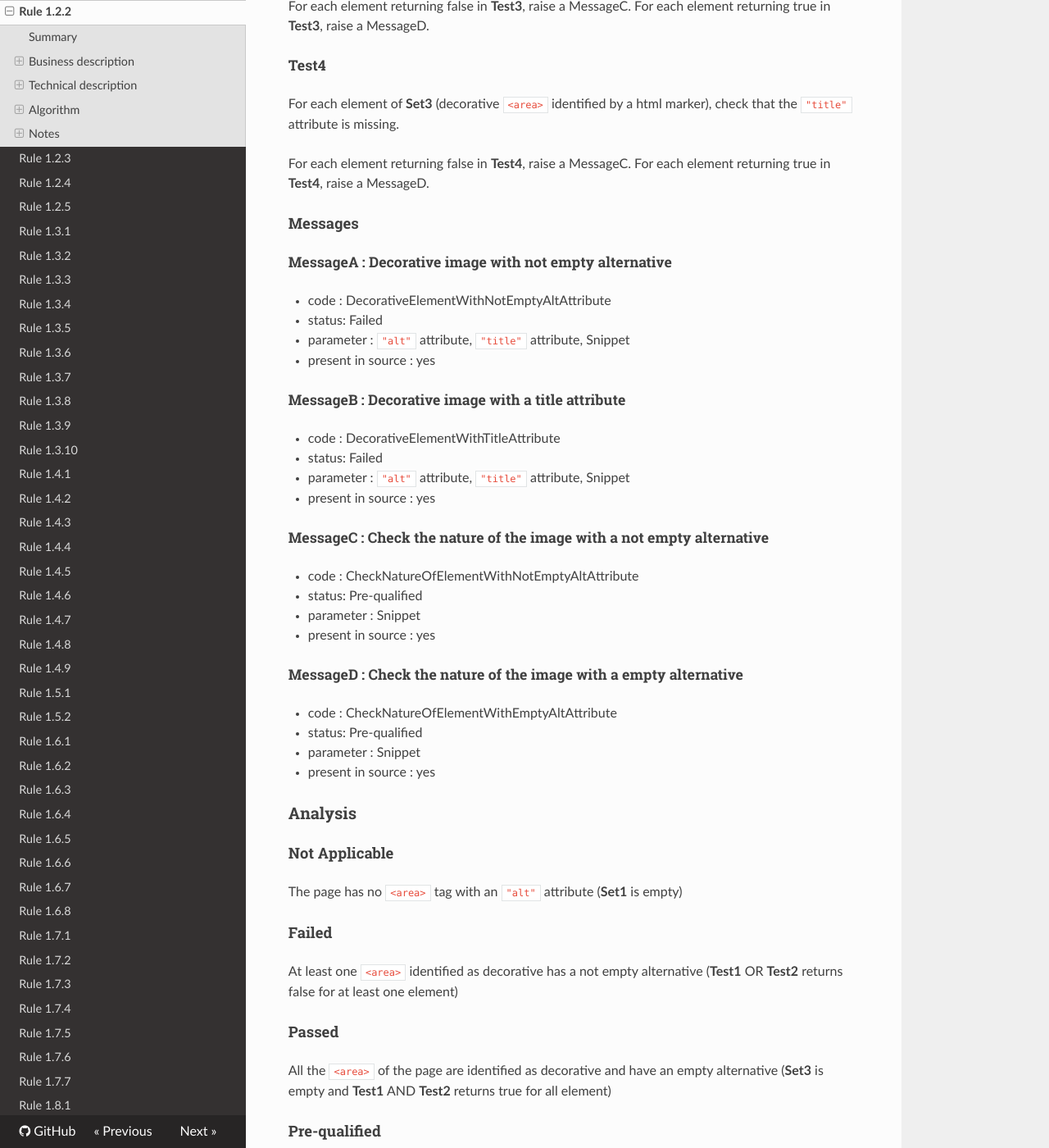
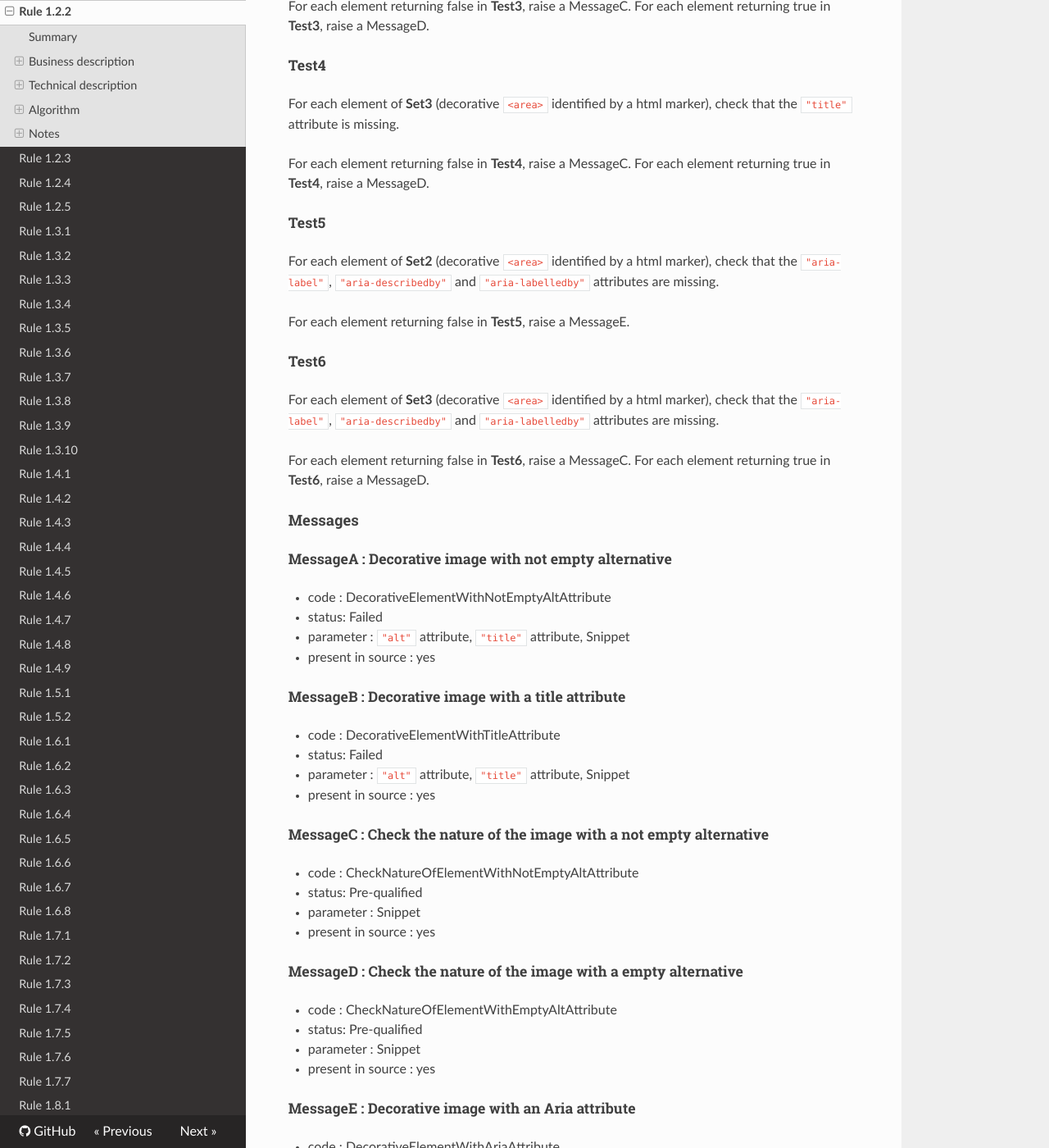
Before and after one commit to Tanaguru/RGAA3-2016, an MkDocs documentation site: the page built from docs/Rule-1-2-2.md, in a window 1280 px wide and 1400 px high, scrolled down 2166 px. Shown: the whole window at 82% size. Built offline with MkDocs 1.6.1, drawn with Linux system fonts in a browser that asks for light colours; nearby versions of some CDN libraries; old or Windows-style settings are respelled for this version of MkDocs; some of the changed text lies outside the part shown.

Commit message:
Update rule 1.2.2

```diff
--- a/docs/Rule-1-2-2.md
+++ b/docs/Rule-1-2-2.md
@@ -82,6 +82,19 @@ For each element of **Set3** (decorative `<area>` identified by a html marker),
 For each element returning false in **Test4**, raise a MessageC.
 For each element returning true in **Test4**, raise a MessageD.
 
+##### Test5
+
+For each element of **Set2** (decorative `<area>` identified by a html marker), check that the `"aria-label"`, `"aria-describedby"` and `"aria-labelledby"` attributes are missing.
+
+For each element returning false in **Test5**, raise a MessageE.
+
+##### Test6
+
+For each element of **Set3** (decorative `<area>` identified by a html marker), check that the `"aria-label"`, `"aria-describedby"` and `"aria-labelledby"` attributes are missing.
+
+For each element returning false in **Test6**, raise a MessageC.
+For each element returning true in **Test6**, raise a MessageD.
+
 #### Messages
 
 ##### MessageA : Decorative image with not empty alternative
@@ -112,6 +125,13 @@ For each element returning true in **Test4**, raise a MessageD.
 -    parameter : Snippet
 -    present in source : yes
 
+##### MessageE : Decorative image with an Aria attribute
+
+-    code : DecorativeElementWithAriaAttribute
+-    status: Failed
+-    parameter : `"alt"` attribute, `"aria-label"` attribute, `"aria-describedby"` attribute, `"aria-labelledby"` attribute, `"src"` attribute, Snippet
+-    present in source : yes
+
 ### Analysis
 
 #### Not Applicable
@@ -120,11 +140,11 @@ The page has no `<area>` tag with an `"alt"` attribute (**Set1** is empty)
 
 #### Failed
 
-At least one `<area>` identified as decorative has a not empty alternative (**Test1** OR **Test2** returns false for at least one element)
+At least one `<area>` identified as decorative has a not empty alternative (**Test1**, **Test2** OR **Test5** returns false for at least one element)
 
 #### Passed
 
-All the `<area>` of the page are identified as decorative and have an empty alternative (**Set3** is empty and **Test1** AND **Test2** returns true for all element)
+All the `<area>` of the page are identified as decorative and have an empty alternative (**Set3** is empty and **Test1**, **Test2** AND **Test5** returns true for all element)
 
 #### Pre-qualified
 
```
